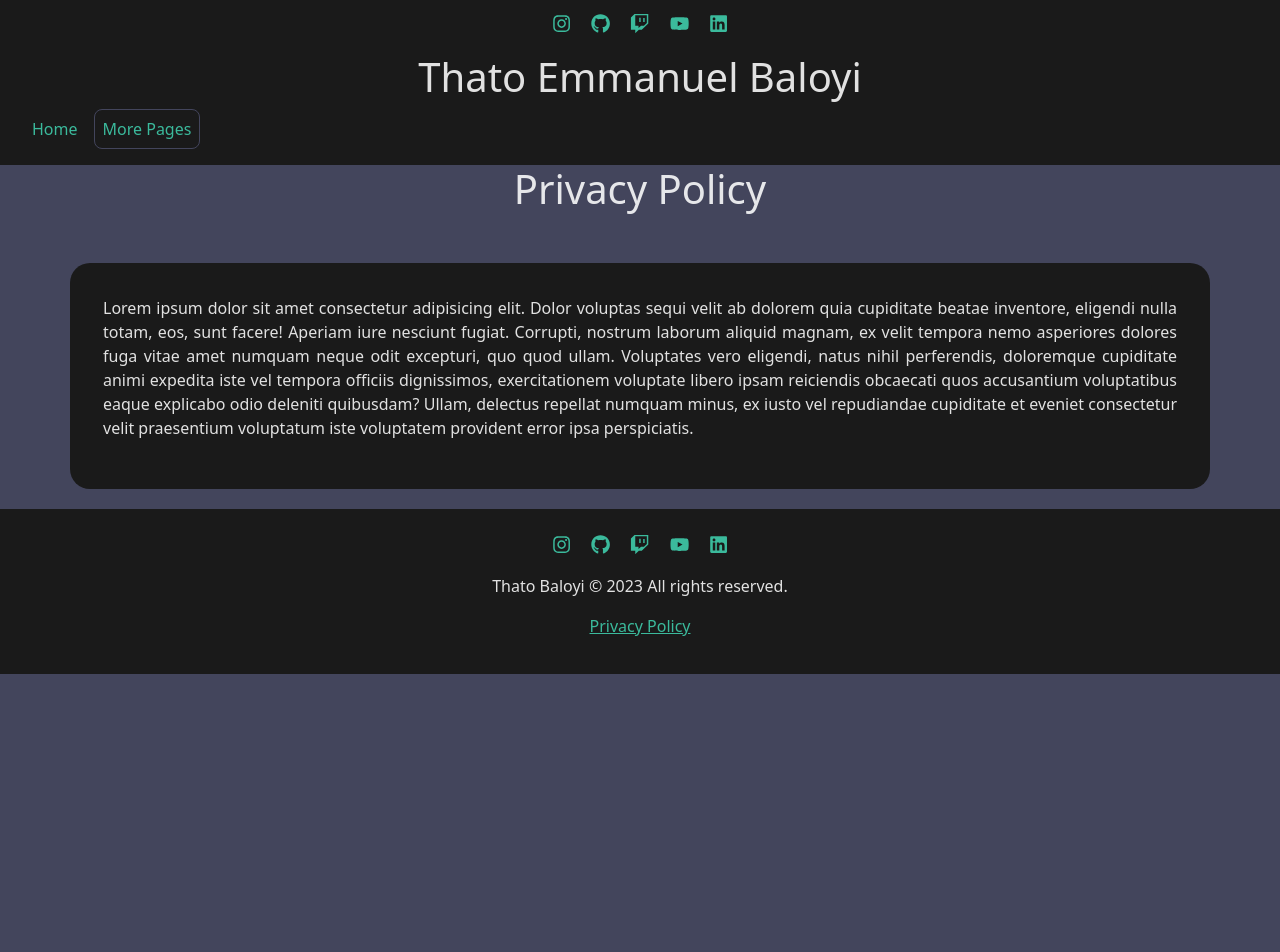
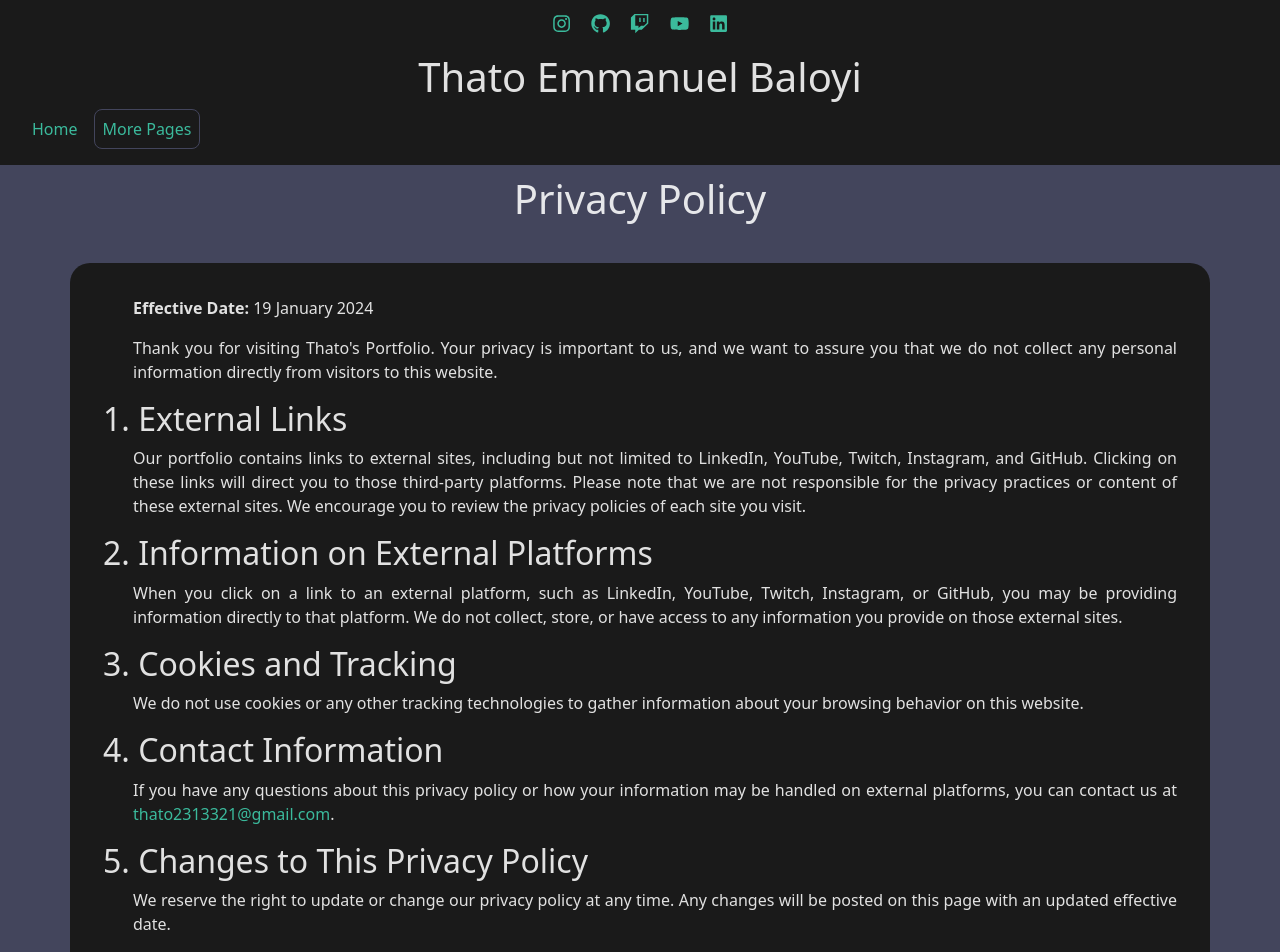
Before and after one commit to thatobaloyi/thato, a React (Vite) app in the folder frontend/: page /privacy-policy in a window 1280 px wide. Shown: the top 952 px of the page. Before the commit the page ends 800 px from the top, so only its background shows below. Built offline with nearby package versions, Linux system fonts and the light colour scheme.

Commit message:
added privacy policy

```diff
--- a/frontend/src/components/Header.jsx
+++ b/frontend/src/components/Header.jsx
@@ -14,7 +14,7 @@ function Header() {
 
   return (
 
-    <header className='navbar navbar-expand-lg' id='header' >
+    <header className='navbar navbar-expand-lg fixed-top' id='header' >
       <div style={{width:'100%'}}>
       <Socials2 />
       <center><h1><RouterLink to='/'>Thato Emmanuel Baloyi</RouterLink></h1></center>
@@ -34,10 +34,10 @@ function Header() {
                 <RouterLink to='/faq'><li>FAQ</li></RouterLink>
               </ul>
             </li>
-            {isHomePage && <li className='nav-item'><ScrollLink to='about-me' smooth={true} duration={500} offset={-200}>About</ScrollLink></li>}
-            {isHomePage && <li className='nav-item'><ScrollLink to='skills' smooth={true} duration={500} offset={-180}>Skills</ScrollLink></li>}
-            {isHomePage && <li className='nav-item'><ScrollLink to='experience' smooth={true} duration={500} offset={-180}>Experience</ScrollLink></li>}
-            {isHomePage && <li className='nav-item'><ScrollLink to='education' smooth={true} duration={500} offset={-200}>Education</ScrollLink></li>}
+            {isHomePage && <li className='nav-item'><ScrollLink to='about-me' offset={-200}>About</ScrollLink></li>}
+            {isHomePage && <li className='nav-item'><ScrollLink to='skills'  offset={-180}>Skills</ScrollLink></li>}
+            {isHomePage && <li className='nav-item'><ScrollLink to='experience'  offset={-180}>Experience</ScrollLink></li>}
+            {isHomePage && <li className='nav-item'><ScrollLink to='education' offset={-200}>Education</ScrollLink></li>}
           </ul>
         </div>
       </div>
--- a/frontend/src/components/Socials.jsx
+++ b/frontend/src/components/Socials.jsx
@@ -8,11 +8,11 @@ const Socials = () => {
       <center><hr /></center>
       <ul>
         <li>
-            <FaPhone /> (+27) 79 743 9455
+            <FaPhone /> <a href="tel:+27797439255">(+27) 79 743 9455</a>
         </li>
         <br />
         <li>
-            <FaInbox /> thato2313321@gmail.com
+            <FaInbox /> <a href="mailto:thato2313321@gmail.com">thato2313321@gmail.com</a>
         </li>
         <br />
         <li>
--- a/frontend/src/components/pages/Home.jsx
+++ b/frontend/src/components/pages/Home.jsx
@@ -14,7 +14,7 @@ function Home() {
         <>
             <div className="main">
                 <br />
-            <div className="skills-image container" style={{background:'transparent', border:'none', padding:'0'}}>
+            <div className="skills-image d-md-flex gap-3 container" style={{background:'transparent', border:'none', padding:'0'}}>
                     <div>
                         <AboutMe />
                         <br />
@@ -22,6 +22,7 @@ function Home() {
                         <br />
                         <WorkExperience />
                     </div>
+                    <br />
                     <div className="image-socials">
                         <Image />
                         <br />
--- a/frontend/src/components/pages/PrivacyPolicy.jsx
+++ b/frontend/src/components/pages/PrivacyPolicy.jsx
@@ -3,10 +3,33 @@ import React from 'react'
 function PrivacyPolicy() {
   return (
     <div className="main">
-        <h1>Privacy Policy</h1>
-        <div className="container">
-            <p>Lorem ipsum dolor sit amet consectetur adipisicing elit. Dolor voluptas sequi velit ab dolorem quia cupiditate beatae inventore, eligendi nulla totam, eos, sunt facere! Aperiam iure nesciunt fugiat. Corrupti, nostrum laborum aliquid magnam, ex velit tempora nemo asperiores dolores fuga vitae amet numquam neque odit excepturi, quo quod ullam. Voluptates vero eligendi, natus nihil perferendis, doloremque cupiditate animi expedita iste vel tempora officiis dignissimos, exercitationem voluptate libero ipsam reiciendis obcaecati quos accusantium voluptatibus eaque explicabo odio deleniti quibusdam? Ullam, delectus repellat numquam minus, ex iusto vel repudiandae cupiditate et eveniet consectetur velit praesentium voluptatum iste voluptatem provident error ipsa perspiciatis.</p>
-        </div>
+      <h1>Privacy Policy</h1>
+      <div className="container privacy-policy">
+        <p><strong>Effective Date:</strong> 19 January 2024</p>
+
+        <p>Thank you for visiting Thato's Portfolio. Your privacy is important to us, and we want to assure you that we do not collect any personal information directly from visitors to this website.</p>
+
+        <h2>1. External Links</h2>
+        <p>Our portfolio contains links to external sites, including but not limited to LinkedIn, YouTube, Twitch, Instagram, and GitHub. Clicking on these links will direct you to those third-party platforms. Please note that we are not responsible for the privacy practices or content of these external sites. We encourage you to review the privacy policies of each site you visit.</p>
+
+        <h2>2. Information on External Platforms</h2>
+        <p>When you click on a link to an external platform, such as LinkedIn, YouTube, Twitch, Instagram, or GitHub, you may be providing information directly to that platform. We do not collect, store, or have access to any information you provide on those external sites.</p>
+
+        <h2>3. Cookies and Tracking</h2>
+        <p>We do not use cookies or any other tracking technologies to gather information about your browsing behavior on this website.</p>
+
+        <h2>4. Contact Information</h2>
+        <p>If you have any questions about this privacy policy or how your information may be handled on external platforms, you can contact us at <a href="mailto:thato2313321@gmail.com">thato2313321@gmail.com</a>.</p>
+
+        <h2>5. Changes to This Privacy Policy</h2>
+        <p>We reserve the right to update or change our privacy policy at any time. Any changes will be posted on this page with an updated effective date.</p>
+        <h2>6. Google Ads</h2>
+        <p>This website uses Google Ads to display advertisements. Google Ads may use cookies and other tracking technologies to collect information about your visits to this and other websites in order to provide targeted advertisements about goods and services of interest to you. For more information about Google Ads and how to opt-out, please visit <a href="https://policies.google.com/technologies/ads" target="_blank">Google Ads Policies</a>.</p>
+
+        <br />
+        <center><p>By using this website, you consent to the terms of this privacy policy.</p></center>
+
+      </div>
     </div>
   )
 }
--- a/frontend/src/index.css
+++ b/frontend/src/index.css
@@ -53,7 +53,7 @@ width: 80%;
 
 h1{
   text-align: center;
-  margin-bottom: 50px;
+  margin-bottom: 1em;
 }
 
 p{
@@ -114,6 +114,7 @@ iframe{
 body {
   color: rgba(255, 255, 255, 0.87);
   background-color: #43455c;
+  padding-top: 175px;
   /* padding-bottom: 260px; */
   margin: 0;
 }
@@ -181,12 +182,6 @@ ul{
   width: 100%;
 }
 
-.skills-image{
-  gap: 1em;
-  display: flex;
-  align-items: center;
-}
-
 
 .container{
   border: 1px solid transparent;
@@ -207,7 +202,9 @@ ul{
     padding-left: 30px;
 }
 
-
+.privacy-policy p{
+  margin-left: 30px;
+}
 
 .resume-button{
   display: inline-block;
@@ -253,7 +250,6 @@ h3{
 
 header{
   background-color: #1a1a1a;
-  position: fixed;
   justify-content: space-around;
   align-items: center;
   width: 100%;
@@ -328,11 +324,6 @@ button:focus-visible {
     flex-wrap: wrap;
   }
 
-  .skills-image{
-    flex-direction: column;
-  }
-
-
 }
 
 @media only screen and (max-width: 780px){
@@ -344,7 +335,7 @@ button:focus-visible {
 .spinner-container{
   display: flex;
   justify-content: center;
-  align-items: end;
+  align-items: center;
   position: absolute;
   top: 0;
   bottom: 0;
```
